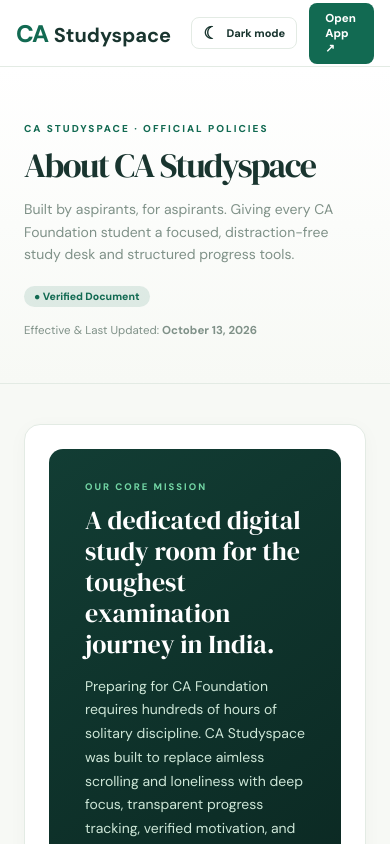
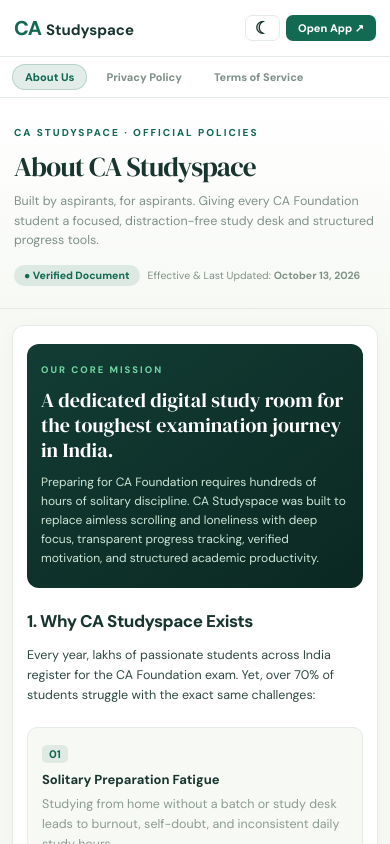
Before and after one commit to PJ0808-CTRL/ca-studyspace, a Next.js app: page /about in a window 390 px wide. Shown: the top 844 px of the page. Built offline with nearby package versions, Linux system fonts and the light colour scheme; no server answers.

Commit message:
Fix mobile layout overflow, topbar button clipping, and CTA responsiveness

```diff
--- a/app/about/page.tsx
+++ b/app/about/page.tsx
@@ -128,10 +128,10 @@
           <h2>Ready to transform your CA Foundation prep?</h2>
           <p>Join thousands of aspirants building disciplined, daily focus routines on CA Studyspace today.</p>
           <div className="about-cta-actions">
-            <Link href="/" className="primary" style={{ minHeight: 44, padding: "0 24px", fontSize: 13 }}>
+            <Link href="/" className="primary about-cta-desk-btn">
               Open CA Studyspace Desk ↗
             </Link>
-            <Link href="/privacy" className="text-button" style={{ color: "var(--ink)" }}>
+            <Link href="/privacy" className="about-cta-privacy-btn">
               Read Privacy Policy
             </Link>
           </div>
--- a/app/globals.css
+++ b/app/globals.css
@@ -2087,6 +2087,10 @@
   transform: translateY(-1px);
 }
 
+.legal-mobile-subnav {
+  display: none;
+}
+
 .legal-hero {
   background: linear-gradient(180deg, var(--paper) 0%, var(--ground) 100%);
   border-bottom: 1px solid var(--line);
@@ -2427,7 +2431,37 @@
   display: flex;
   gap: 14px;
   align-items: center;
-  margin-top: 8px;
+  flex-wrap: wrap;
+  justify-content: center;
+  margin-top: 10px;
+}
+
+.about-cta-desk-btn {
+  min-height: 44px;
+  padding: 0 24px;
+  font-size: 13px;
+  font-weight: 800;
+  display: inline-flex;
+  align-items: center;
+  justify-content: center;
+  text-decoration: none;
+  white-space: nowrap;
+}
+
+.about-cta-privacy-btn {
+  color: var(--ink);
+  font-size: 13px;
+  font-weight: 700;
+  text-decoration: none;
+  padding: 10px 16px;
+  border-radius: 8px;
+  transition: all 0.15s ease;
+  white-space: nowrap;
+}
+
+.about-cta-privacy-btn:hover {
+  background: rgba(18, 106, 82, 0.08);
+  color: var(--green);
 }
 
 .legal-contact-card {
@@ -2669,25 +2703,285 @@
   color: #f3ae61;
 }
 
-/* Mobile Responsiveness */
-@media(max-width: 800px) {
+html[data-theme="dark"] .legal-mobile-subnav {
+  background: var(--paper);
+  border-color: var(--line);
+}
+
+html[data-theme="dark"] .legal-mobile-subnav-link {
+  color: var(--muted);
+}
+
+html[data-theme="dark"] .legal-mobile-subnav-link.active {
+  background: #14382c;
+  color: #72d5a4;
+  border-color: #2b5c46;
+}
+
+html[data-theme="dark"] .about-cta-privacy-btn {
+  color: var(--ink);
+}
+
+html[data-theme="dark"] .about-cta-privacy-btn:hover {
+  background: rgba(255, 255, 255, 0.06);
+  color: var(--green);
+}
+
+/* ==========================================================================
+   MOBILE RESPONSIVENESS (LEGAL PAGES, DASHBOARD & SHELL)
+   ========================================================================== */
+@media (max-width: 800px) {
+  .legal-topbar {
+    position: sticky;
+    top: 0;
+    width: 100%;
+    z-index: 50;
+  }
   .legal-topbar-inner {
-    padding: 0 16px;
+    padding: 0 14px;
+    height: 56px;
+    gap: 8px;
+    justify-content: space-between;
+    width: 100%;
+    box-sizing: border-box;
+  }
+  .legal-brand {
+    font-size: 16px;
+    gap: 5px;
+    min-width: 0;
+    flex-shrink: 1;
+  }
+  .legal-brand-badge {
+    font-size: 20px;
+    letter-spacing: -1px;
+  }
+  .legal-brand strong {
+    font-size: 15px;
+    white-space: nowrap;
+    overflow: hidden;
+    text-overflow: ellipsis;
   }
   .legal-nav-links {
     display: none;
   }
-  .legal-footer-top,
-  .landing-footer {
-    grid-template-columns: 1fr;
-    gap: 30px;
+  .legal-topbar-actions {
+    display: flex;
+    align-items: center;
+    gap: 6px;
+    flex-shrink: 0;
+  }
+  .legal-topbar-actions .theme-toggle {
+    padding: 6px 9px;
+    font-size: 11px;
+    border-radius: 7px;
+  }
+  .legal-topbar-actions .theme-toggle span:last-child {
+    display: none;
+  }
+  .legal-cta-button {
+    padding: 6px 12px;
+    font-size: 11px;
+    font-weight: 800;
+    white-space: nowrap;
+    border-radius: 7px;
+  }
+  .legal-mobile-subnav {
+    display: flex;
+    align-items: center;
+    overflow-x: auto;
+    -webkit-overflow-scrolling: touch;
+    scrollbar-width: none;
+    background: var(--paper);
+    border-top: 1px solid var(--line);
+    padding: 7px 12px;
+    gap: 6px;
+  }
+  .legal-mobile-subnav::-webkit-scrollbar {
+    display: none;
+  }
+  .legal-mobile-subnav-link {
+    font-size: 11px;
+    font-weight: 750;
+    color: var(--muted);
+    padding: 5px 12px;
+    border-radius: 16px;
+    white-space: nowrap;
+    text-decoration: none;
+    border: 1px solid transparent;
+    transition: all 0.15s ease;
+  }
+  .legal-mobile-subnav-link.active {
+    background: rgba(18, 106, 82, 0.12);
+    color: var(--green);
+    border-color: rgba(18, 106, 82, 0.2);
+    font-weight: 800;
+  }
+  .legal-hero {
+    padding: 28px 14px 22px;
+  }
+  .legal-hero h1 {
+    font-size: clamp(24px, 7vw, 34px);
+    line-height: 1.15;
+    letter-spacing: -0.8px;
+    margin: 0 0 10px;
+  }
+  .legal-subtitle {
+    font-size: 12.5px;
+    line-height: 1.55;
+    margin: 0 0 14px;
+  }
+  .legal-meta-row {
+    font-size: 10.5px;
+    gap: 8px;
+  }
+  .legal-main {
+    padding: 16px 12px 36px;
+  }
+  .legal-content-card {
+    padding: 18px 14px;
+    border-radius: 12px;
+    box-sizing: border-box;
+    width: 100%;
+  }
+  .legal-article {
+    gap: 22px;
+  }
+  .legal-section h2 {
+    font-size: 17px;
+    line-height: 1.3;
+  }
+  .legal-section p,
+  .legal-section ul,
+  .legal-section ol {
+    font-size: 12.5px;
+    line-height: 1.6;
+  }
+  .legal-callout {
+    padding: 14px 12px;
+    gap: 12px;
+  }
+  .legal-callout-icon {
+    font-size: 20px;
+  }
+  .legal-callout strong {
+    font-size: 12.5px;
+  }
+  .legal-callout p {
+    font-size: 11.5px;
+    line-height: 1.55;
+  }
+  .about-hero-box {
+    padding: 20px 14px;
+    border-radius: 12px;
+  }
+  .about-hero-box h2 {
+    font-size: 20px;
+    line-height: 1.25;
+    margin-bottom: 10px;
+  }
+  .about-hero-box p {
+    font-size: 12px;
+    line-height: 1.6;
+  }
+  .about-pillars-stack {
+    gap: 10px;
+  }
+  .about-pillar-row {
+    padding: 12px;
+    gap: 10px;
+    border-radius: 10px;
+  }
+  .about-pillar-icon {
+    width: 32px;
+    height: 32px;
+    font-size: 15px;
+    border-radius: 8px;
+  }
+  .about-pillar-content h3 {
+    font-size: 13.5px;
+  }
+  .about-pillar-content p {
+    font-size: 11.5px;
+    line-height: 1.5;
   }
   .legal-rules-grid,
   .about-challenges-grid {
     grid-template-columns: 1fr;
+    gap: 10px;
+  }
+  .about-challenge-card,
+  .legal-rule-card {
+    padding: 14px;
+  }
+  .about-cta-card {
+    padding: 20px 14px;
+    border-radius: 12px;
+    text-align: center;
+    box-sizing: border-box;
+    width: 100%;
+  }
+  .about-cta-card h2 {
+    font-size: 20px;
+    line-height: 1.25;
+  }
+  .about-cta-card p {
+    font-size: 12px;
+    line-height: 1.5;
+  }
+  .about-cta-actions {
+    flex-direction: column;
+    align-items: stretch;
+    width: 100%;
+    gap: 8px;
+    margin-top: 10px;
+  }
+  .about-cta-desk-btn {
+    width: 100%;
+    text-align: center;
+    justify-content: center;
+    min-height: 42px;
+    font-size: 12.5px;
+    padding: 0 16px;
+    box-sizing: border-box;
+  }
+  .about-cta-privacy-btn {
+    width: 100%;
+    text-align: center;
+    justify-content: center;
+    padding: 8px;
+    font-size: 12px;
+    box-sizing: border-box;
+  }
+  .legal-footer {
+    padding: 36px 14px 24px;
+  }
+  .legal-footer-top {
+    grid-template-columns: 1fr;
+    gap: 24px;
+    padding-bottom: 24px;
+  }
+  .legal-footer-columns {
+    grid-template-columns: 1fr;
+    gap: 18px;
+  }
+  .legal-footer-bottom {
+    flex-direction: column;
+    align-items: flex-start;
+    gap: 12px;
+  }
+  .landing-footer {
+    grid-template-columns: 1fr;
+    gap: 28px;
+    padding: 36px 16px 24px;
+  }
+  .landing-footer-nav-cols {
+    grid-template-columns: 1fr;
+    gap: 24px;
   }
   .app-footer-bar {
     flex-direction: column;
     align-items: flex-start;
-  }
-}
+    gap: 10px;
+    font-size: 10.5px;
+  }
+}
--- a/components/LegalLayout.tsx
+++ b/components/LegalLayout.tsx
@@ -56,6 +56,28 @@
             </Link>
           </div>
         </div>
+
+        {/* Mobile Legal Navigation Strip */}
+        <nav className="legal-mobile-subnav" aria-label="Legal documents">
+          <Link
+            href="/about"
+            className={`legal-mobile-subnav-link ${activePath === "/about" ? "active" : ""}`}
+          >
+            About Us
+          </Link>
+          <Link
+            href="/privacy"
+            className={`legal-mobile-subnav-link ${activePath === "/privacy" ? "active" : ""}`}
+          >
+            Privacy Policy
+          </Link>
+          <Link
+            href="/terms"
+            className={`legal-mobile-subnav-link ${activePath === "/terms" ? "active" : ""}`}
+          >
+            Terms of Service
+          </Link>
+        </nav>
       </header>
 
       {/* Hero Banner */}
```
